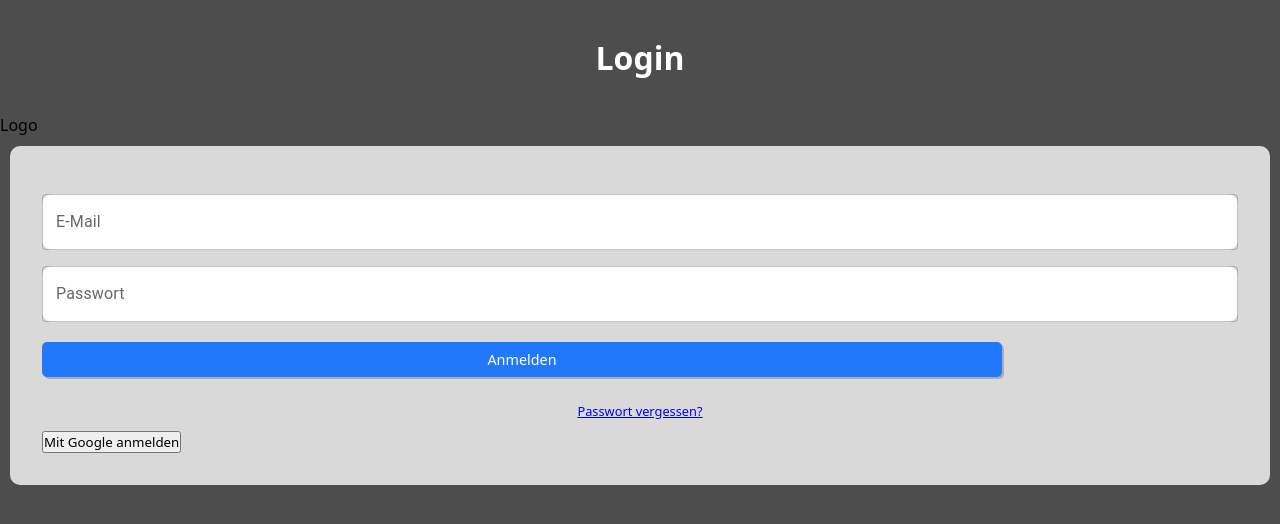
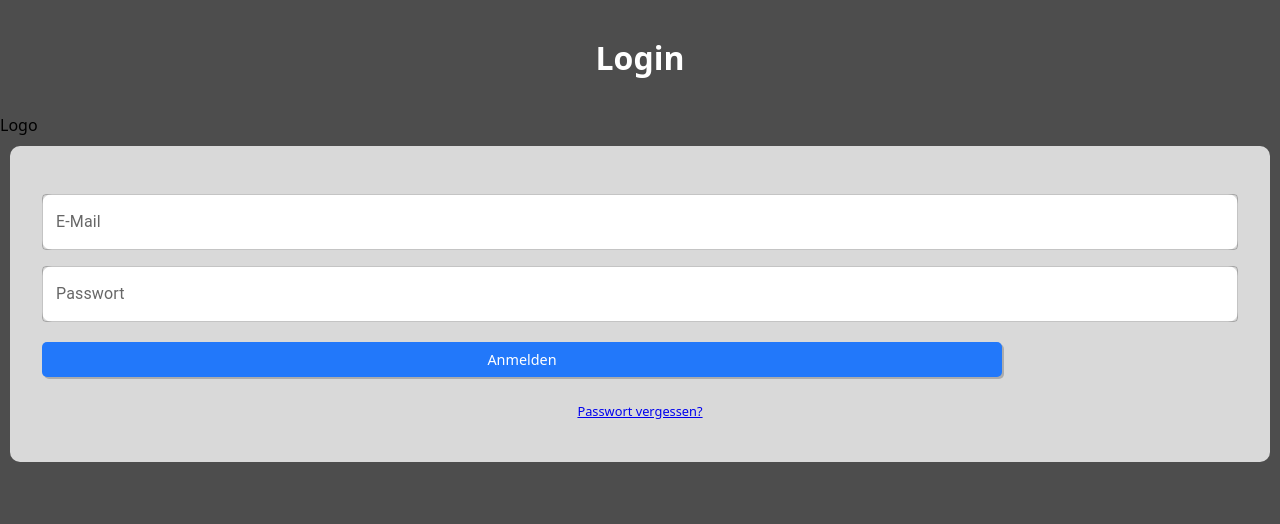
Before and after one commit to Just-URban-Exploring/Frontend, a React (Vite) app: page /login in a window 1280 px wide. Shown: the top 524 px of the page. Built offline with nearby package versions, Linux system fonts and the light colour scheme.

Commit message:
google-btn off

```diff
--- a/src/pages/Login.jsx
+++ b/src/pages/Login.jsx
@@ -42,9 +42,9 @@ export function Login() {
         <div className="forgot-pw">
           <a href="/forgot-pw">Passwort vergessen?</a>
         </div>
-        <button type="submit" className="btn-google">
+        {/* <button type="submit" className="btn-google">
           Mit Google anmelden
-        </button>
+        </button> */}
       </Box>
     </div>
   );
```
